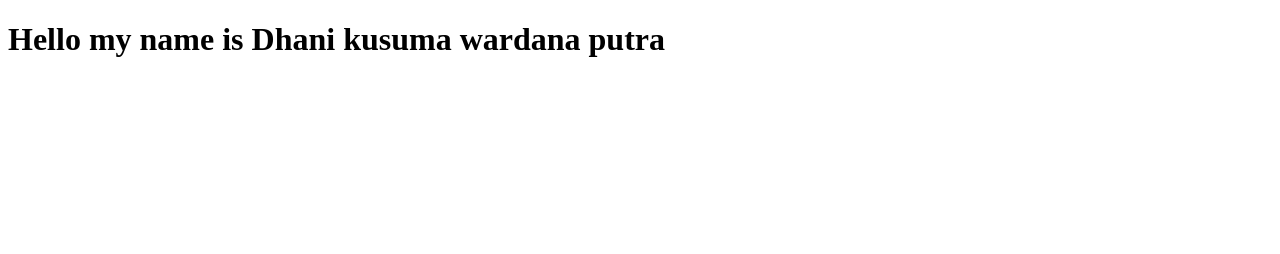
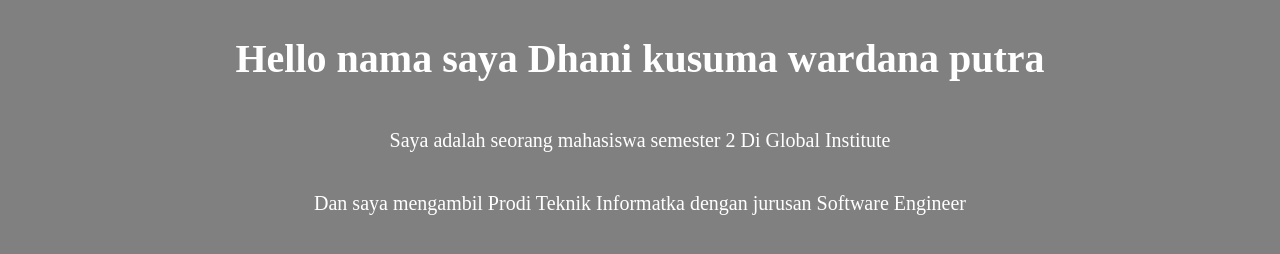
Before and after one commit to DhaniKWP/1124160014-day-8, a plain HTML site: page about.html in a window 1280 px wide. Drawn offline with Linux system fonts and the light colour scheme.

Commit message:
memuat isi about

```diff
--- a/about.html
+++ b/about.html
@@ -4,8 +4,28 @@
   <meta charset="UTF-8">
   <meta name="viewport" content="width=device-width, initial-scale=1.0">
   <title>About</title>
+  <style>
+    body{
+      background-color: grey;
+      display: flex;
+      flex-direction: column;
+      align-items: center;
+    }
+    h1 {
+      text-align: center;
+      font-size: 40px;
+      color:white;
+    }
+    p {
+      text-align: center;
+      font-size: 20px;
+      color:white;
+    }
+  </style>
 </head>
 <body>
-  <h1>Hello my name is Dhani kusuma wardana putra</h1>
+  <h1>Hello nama saya Dhani kusuma wardana putra</h1>
+  <p>Saya adalah seorang mahasiswa semester 2 Di Global Institute</p>
+  <p>Dan saya mengambil Prodi Teknik Informatka dengan jurusan Software Engineer</p>
 </body>
 </html>
```
